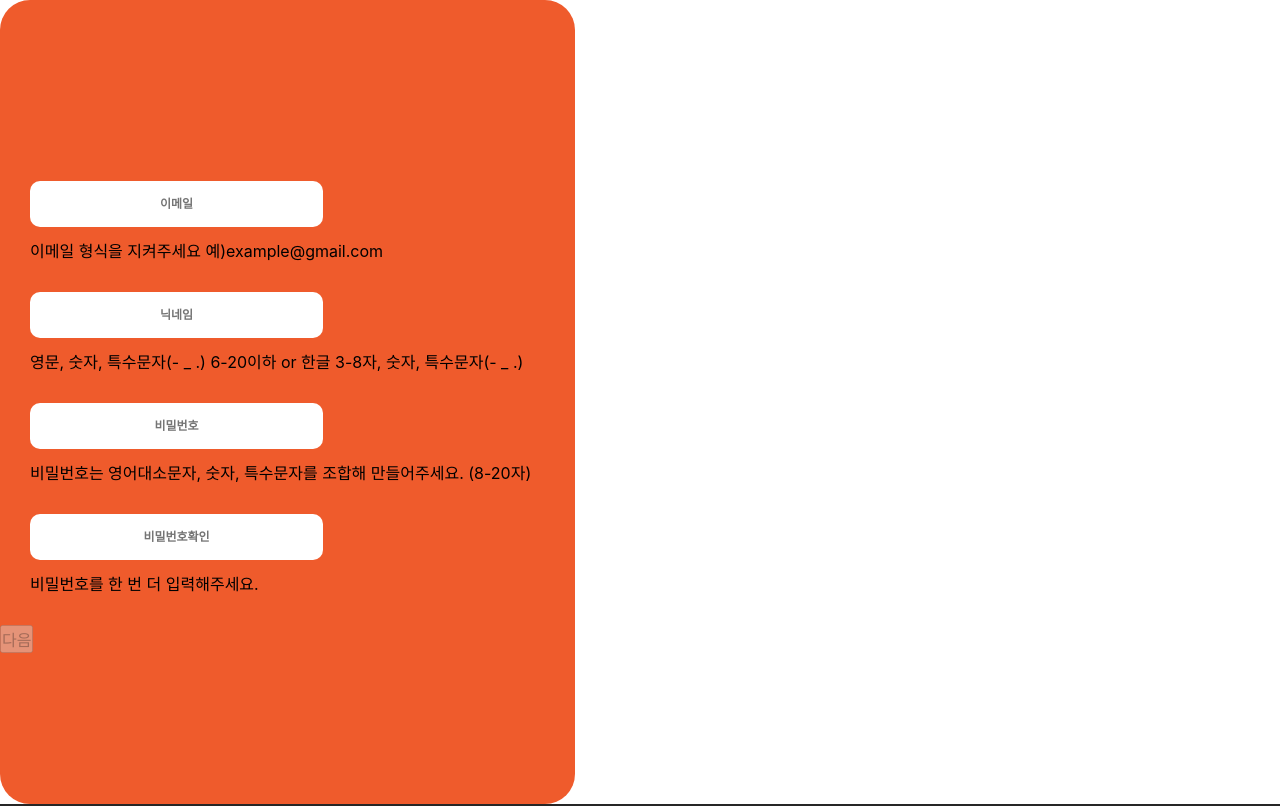
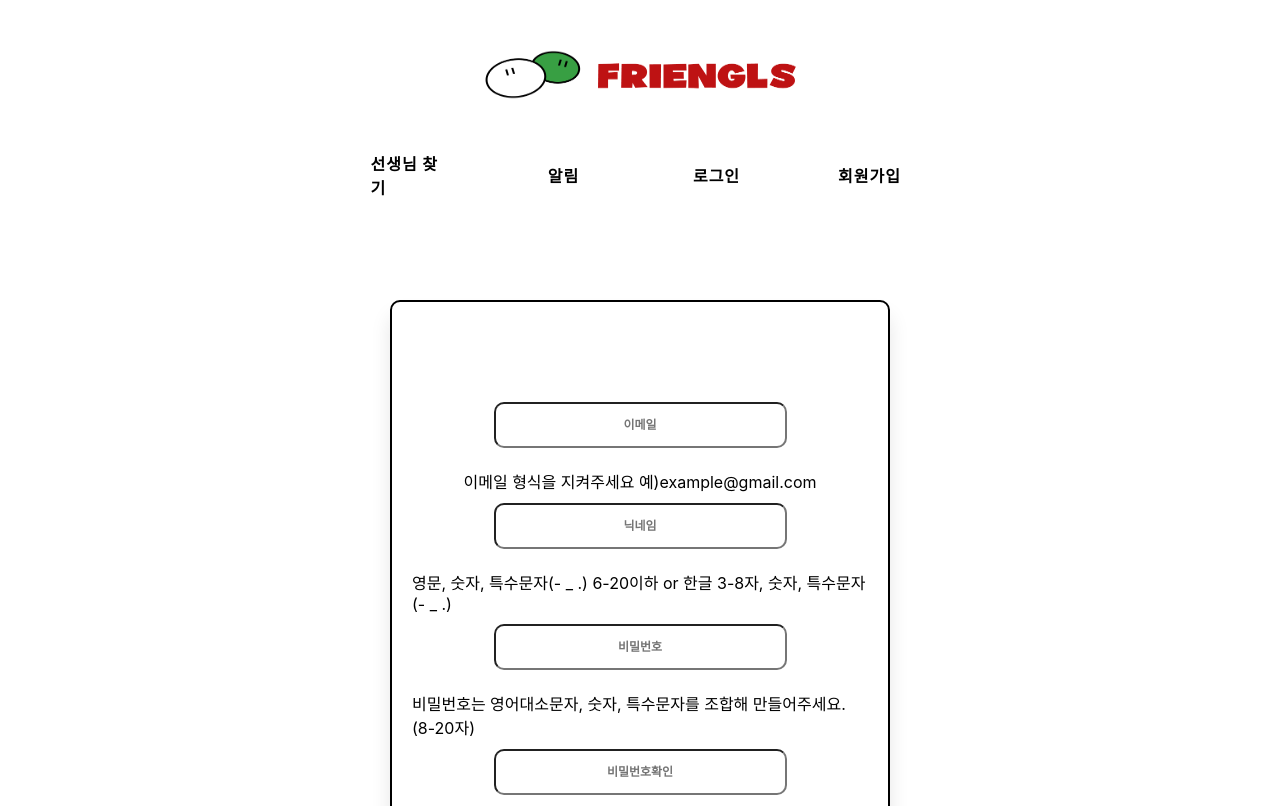
Before and after one commit to jiaegong/Friengls, a React (Create React App) app: page /signup in a window 1280 px wide. Shown: the top 806 px of the page. Built offline with nearby package versions, Linux system fonts and the light colour scheme; no server answers.

Commit message:
Chore: style, check review function

```diff
--- a/src/components/Header.js
+++ b/src/components/Header.js
@@ -43,7 +43,7 @@ const Header = () => {
         <div
           className="logoWrap"
           onClick={() => {
-            history.push('/');
+            history.replace('/');
           }}
         >
           <img className="logo" src={MainLogo} alt=""></img>
--- a/src/components/Review.js
+++ b/src/components/Review.js
@@ -95,10 +95,10 @@ const Review = (props) => {
       {/* <BtnPosition>나도 선생님 예약하기</BtnPosition> */}
       {/* 상세페이지 BTN */}
       <button className="reviewEditBtn btn" onClick={editReview}>
-        수정하기
+        수정
       </button>
       <button className="reviewDeleteBtn btn" onClick={deleteReview}>
-        삭제하기
+        삭제
       </button>
     </Flex>
   );
--- a/src/elements/Input.js
+++ b/src/elements/Input.js
@@ -46,8 +46,8 @@ Input.defaultProps = {
     fontSize: '14px',
     fontWeight: '400',
     color: '#000',
-    width: '100%',
-    border: 'none',
+    width: '300px',
+    padding: '20px',
   },
 };
 
@@ -56,7 +56,7 @@ const InputStyled = styled.input`
   font-weight: ${(props) => props.fontWeight};
   color: ${(props) => props.color};
   width: ${(props) => props.width};
-  border: ${(props) => props.border};
+  padding: ${(props) => props.padding};
   box-sizing: border-box;
 `;
 
@@ -65,7 +65,7 @@ const TextareaStyled = styled.textarea`
   font-weight: ${(props) => props.fontWeight};
   color: ${(props) => props.color};
   width: ${(props) => props.width};
-  border: ${(props) => props.border};
+  padding: ${(props) => props.padding};
   box-sizing: border-box;
 `;
 
--- a/src/pages/DetailInfo.js
+++ b/src/pages/DetailInfo.js
@@ -369,6 +369,12 @@ const DetailInfo = (props) => {
 const Container = styled.div`
   width: 60vw;
   margin: auto;
+  padding: 20px;
+  border: 2px solid black;
+  border-radius: 10px;
+  margin: 60px auto;
+  gap: 10px;
+  box-shadow: 0px 15px 20px rgba(0, 0, 0, 0.1);
 `;
 
 const Grid = styled.div`
--- a/src/pages/Login.js
+++ b/src/pages/Login.js
@@ -38,145 +38,48 @@ const Login = (props) => {
   };
 
   return (
-    <Grid styles={{ width: '1920px', height: '1080px' }}>
-      <Grid
-        styles={{
-          width: '575px',
-          height: '804px',
-          background: 'rgba( 238, 74, 22, 0.9 )',
-          borderRadius: '30px',
-          position: 'relative',
-        }}
-      >
-        <Flex
-          styles={{
-            width: '100%',
-            position: 'absolute',
-            justifyContent: 'space-between',
-            marginTop: '25px',
-            paddingRight: '33.5 px',
-            paddingLeft: '29px',
-          }}
-        >
-          <Icon
-            href={'/'}
-            src={HomeIcon}
-            styles={{ width: '27px', height: '23px' }}
-          />
-          <Icon
-            _onClick={() => {
-              history.goBack();
-            }}
-            src={BackIcon}
-            styles={{ width: '27px', height: '23px', color: '#fff' }}
-          />
-        </Flex>
-        <Flex
-          styles={{
-            flexDirection: 'column',
-            justifyContent: 'space-between',
-          }}
-        >
-          <Grid styles={{ textAlign: 'center' }}>
-            <Text
-              styles={{ marginTop: '92px', fontSize: '40px', color: '#ffffff' }}
-            >
-              와주셨군요!
-            </Text>
-          </Grid>
-          <Flex
-            styles={{
-              flexDirection: 'column',
-            }}
-          >
-            <Text styles={{ fontSize: '35px', color: '#ffffff' }}>
-              로그인 하여 더 다양한
-            </Text>
-            <Text styles={{ fontSize: '35px', color: '#ffffff' }}>
-              경험을 즐겨보세요
-            </Text>
-          </Flex>
-
-          <Flex
-            styles={{
-              width: '350px',
-              height: '105px',
-              marginBottom: '116px',
-            }}
-          >
-            <Flex
-              styles={{
-                marginRight: '11px',
-                flexDirection: 'column',
-              }}
-            >
+    <Wrap>
+      <InputContainer>
         <Input
-                placeholder="ID"
+          placeholder="Email"
           type="text"
           name="userEmail"
           _onChange={handleUserEmail}
-                value={userEmail}
           styles={{
-                  width: '293px',
-                  height: '46px',
-                  marginBottom: '11px',
-                  border: 'none',
+            width: '240px',
+            height: '40px',
             borderRadius: '10px',
             textAlign: 'center',
             fontSize: '12px',
             fontWeight: 700,
-                  // color: '#e34d1d',
           }}
         />
         <Input
-                placeholder="PASSWORD"
+          placeholder="Password"
           type="text"
           name="pwd"
           _onChange={handlePwd}
-                value={pwd}
           styles={{
-                  width: '293px',
-                  height: '46px',
-                  border: 'none',
+            width: '240px',
+            height: '40px',
             borderRadius: '10px',
             textAlign: 'center',
             fontSize: '12px',
             fontWeight: 700,
-                  // fontColor: '#e34d1d',
           }}
         />
-            </Flex>
-            <Grid styles={{ width: '46px', height: '105px' }}>
+      </InputContainer>
       <Button
+        styles={{
+          width: '120px',
+          height: '40px',
+          background: '#000',
+          color: '#fff',
+        }}
         _onClick={login}
-                styles={{
-                  background: '#FFD8C1',
-                  border: 'none',
-                  borderRadius: '10px',
-                }}
       >
-                <Grid>
-                  <Text
-                    styles={{
-                      fontSize: '12px',
-                      color: '#a52800',
-                      fontWeight: 700,
-                    }}
-                  >
-                    LOG
-                  </Text>
-                  <Text
-                    styles={{
-                      fontSize: '12px',
-                      color: '#a52800',
-                      fontWeight: 700,
-                    }}
-                  >
-                    IN
-                  </Text>
-                </Grid>
+        Login
       </Button>
-            </Grid>
       {/* <div>
               <Button _onClick={() => history.push('/signup')}>회원가입</Button>
             </div> */}
@@ -186,20 +89,9 @@ const Login = (props) => {
             <A href={GOOGLE_AUTH_URL}>
               <Img src={GoogleLoginIcon} alt="구글 로그인 버튼" />
             </A> */}
-          </Flex>
-        </Flex>
-      </Grid>
-      <Flex styles={{ ai: 'center' }}>
-        <Text>로고</Text>
-      </Flex>
-    </Grid>
+    </Wrap>
   );
 };
-
-const Container = styled.div`
-  width: 50vw;
-  margin: auto;
-`;
 
 const Img = styled.img`
   // width: 100px;
@@ -212,3 +104,26 @@ const A = styled.a`
 `;
 
 export default Login;
+
+const Wrap = styled.div`
+  display: flex;
+  flex-direction: column;
+  justify-content: center;
+  align-items: center;
+  width: 430px;
+  height: 500px;
+  padding: 20px;
+  border: 2px solid black;
+  border-radius: 10px;
+  margin: 60px auto;
+  gap: 20px;
+  box-shadow: 0px 15px 20px rgba(0, 0, 0, 0.1);
+`;
+
+const InputContainer = styled.div`
+  display: flex;
+  flex-direction: column;
+  justify-content: center;
+  align-items: center;
+  gap: 20px;
+`;
--- a/src/pages/Main.js
+++ b/src/pages/Main.js
@@ -19,7 +19,7 @@ const Main = () => {
   const dispatch = useDispatch();
   const tutorList = useSelector((state) => state.tutor.list);
   const reviewList = useSelector((state) => state.review.list);
-  console.log(tutorList);
+  console.log(reviewList);
 
   React.useEffect(() => {
     dispatch(reviewActions.getReviewDB());
@@ -80,9 +80,11 @@ const Main = () => {
             </ReviewTitleWrap>
             {/* 리뷰 맵 돌리는 곳 */}
             <ReviewList>
-              {reviewList?.map((r, idx) => {
-                return <Review key={idx} {...r} />;
-              })}
+              {reviewList
+                ? reviewList.map((r, idx) => {
+                    return <Review key={idx} {...r} />;
+                  })
+                : null}
             </ReviewList>
             {/* 리뷰 맵 돌리는 곳 */}
           </div>
--- a/src/pages/Signup.js
+++ b/src/pages/Signup.js
@@ -164,22 +164,12 @@ const Signup = (props) => {
     : false;
 
   return (
-    <Grid
-      styles={{
-        width: '575px',
-        height: '804px',
-        background: 'rgba( 238, 74, 22, 0.9 )',
-        borderRadius: '30px',
-      }}
-    >
     <Container>
-        <InputBox>
       <input
         style={{
           width: '293px',
           height: '46px',
           marginBottom: '11px',
-              border: 'none',
           borderRadius: '10px',
           textAlign: 'center',
           fontSize: '12px',
@@ -192,14 +182,11 @@ const Signup = (props) => {
         onBlur={checkDuplicatedEmail} //자동 이메일 체크
       />
       <span>{emailCheck}</span>
-        </InputBox>
-        <InputBox>
       <input
         style={{
           width: '293px',
           height: '46px',
           marginBottom: '11px',
-              border: 'none',
           borderRadius: '10px',
           textAlign: 'center',
           fontSize: '12px',
@@ -212,14 +199,11 @@ const Signup = (props) => {
         onBlur={checkDuplicatedUserName} // 자동 닉네임 체크
       />
       <span>{userNameCheck}</span>
-        </InputBox>
-        <InputBox>
       <input
         style={{
           width: '293px',
           height: '46px',
           marginBottom: '11px',
-              border: 'none',
           borderRadius: '10px',
           textAlign: 'center',
           fontSize: '12px',
@@ -231,14 +215,11 @@ const Signup = (props) => {
         onChange={handlePwd}
       />
       <span>{pwdCheck}</span>
-        </InputBox>
-        <InputBox>
       <input
         style={{
           width: '293px',
           height: '46px',
           marginBottom: '11px',
-              border: 'none',
           borderRadius: '10px',
           textAlign: 'center',
           fontSize: '12px',
@@ -250,25 +231,26 @@ const Signup = (props) => {
         onChange={handleConfirmPwd}
       />
       <span>{confirmPwdCheck}</span>
-        </InputBox>
-
       <Link to={{ pathname: '/signup/detail', signupForm }}>
         <input type="button" value="다음" disabled={isTrue} />
       </Link>
     </Container>
-    </Grid>
   );
 };
 
 const Container = styled.div`
-  width: 50vw;
-  margin: auto;
-`;
-
-const InputBox = styled.div`
-  margin: 30px;
   display: flex;
   flex-direction: column;
+  justify-content: center;
+  align-items: center;
+  padding: 20px;
+  width: 500px;
+  height: 680px;
+  border: 2px solid black;
+  border-radius: 10px;
+  margin: 60px auto;
+  gap: 10px;
+  box-shadow: 0px 15px 20px rgba(0, 0, 0, 0.1);
 `;
 
 export default Signup;
--- a/src/shared/App.js
+++ b/src/shared/App.js
@@ -34,13 +34,13 @@ function App() {
 
   return (
     <ConnectedRouter history={history}>
+      <Header />
       <Switch>
         <Route path="/login" exact component={Login} />
         <Route path="/signup" exact component={Signup} />
         <Route path="/auth/kakao" component={Kakao} />
         <Route path="/oauth2/callback/google" component={Google} />
         <Route path="/signup/detail" component={DetailInfo} />
-        <Header />
       </Switch>
       <Route path="/" exact component={Main} />
       <Route path="/mypage" exact component={Mypage} />
```
Also changed, not shown: src/redux/modules/review.js (+9 -5 lines). Lines whose indentation alone changed are shown as unchanged.
